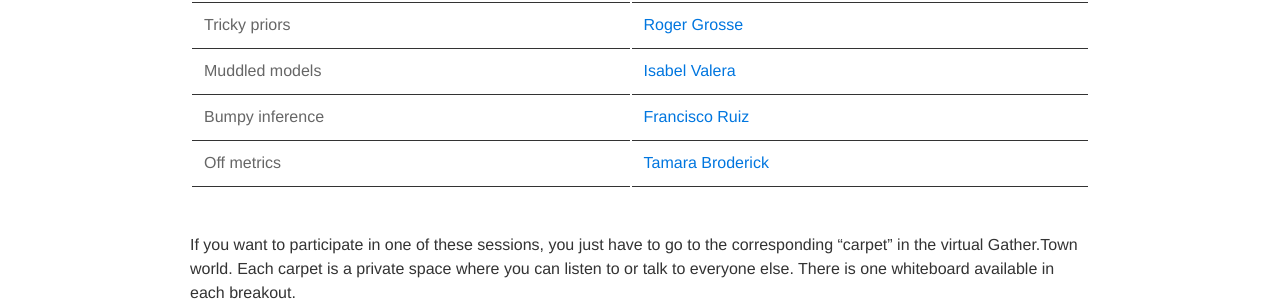
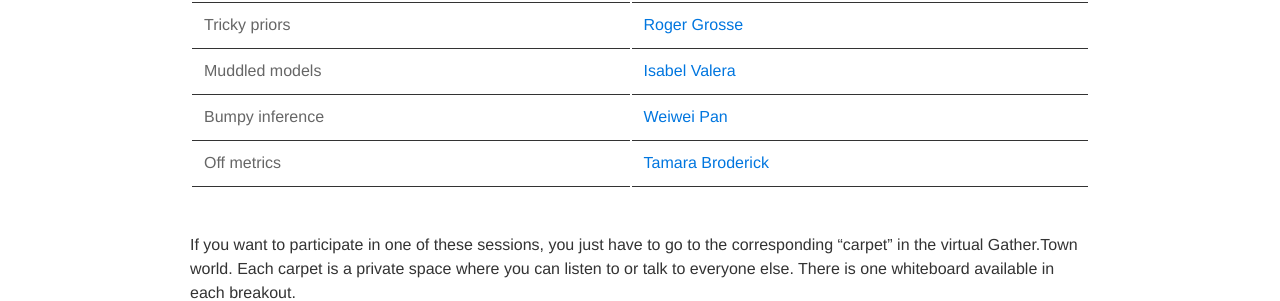
Before and after one commit to ml-retrospectives/icml2020, a Jekyll site: the page built from _pages/06_breakout.md, in a window 1280 px wide and 900 px high, scrolled down 796 px. Shown: the part 255-556 px from the top of the window. Built offline with Jekyll 4.4.1, drawn with Linux system fonts in a browser that asks for light colours; nearby versions of some CDN libraries.

Commit message:
weiwei in breakout

```diff
--- a/_pages/06_breakout.md
+++ b/_pages/06_breakout.md
@@ -18,7 +18,7 @@ A breakout is a 30min informal discussion that will take place at **16h15-16h45p
 | Crazy data        | [Stephanie Hyland](https://sthy.land/pages/bio.html) |
 | Tricky priors         | [Roger Grosse](http://www.cs.toronto.edu/~rgrosse/) |
 | Muddled models      | [Isabel Valera](https://ivaleram.github.io/) |
-| Bumpy inference  | [Francisco Ruiz](https://franrruiz.github.io/)  |
+| Bumpy inference  | [Weiwei Pan](https://iacs.seas.harvard.edu/people/weiwei-pan)  |
 | Off metrics | [Tamara Broderick](https://people.csail.mit.edu/tbroderick/) |
 | | |
 
```
